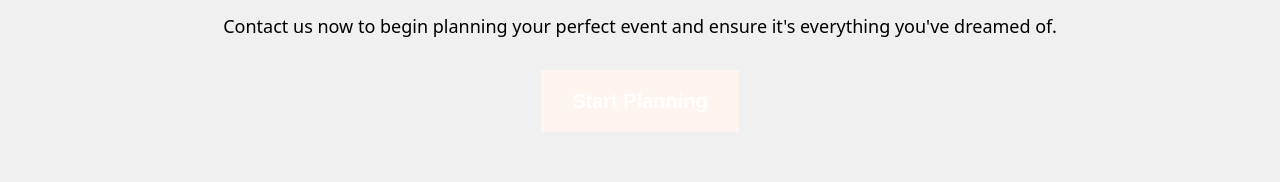
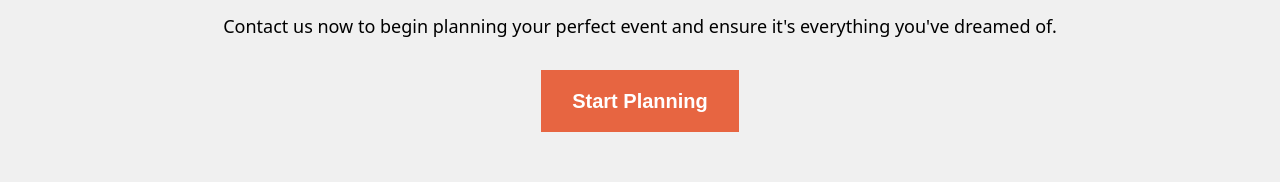
Before and after one commit to andapilingjurka/OrganizingEventsFrontEnd, a React (Create React App) app in the folder organizingevents/: page / in a window 1280 px wide. In both pictures the pointer is over the link "Start Planning". Shown: the part 3081-3263 px from the top of the page. Built offline with nearby package versions, Linux system fonts and the light colour scheme; a web font is replaced by a local one.

Commit message:
Ndryshime

```diff
--- a/organizingevents/src/User/Home/Home.css
+++ b/organizingevents/src/User/Home/Home.css
@@ -266,5 +266,5 @@
   }
 
   .cta-section .btn:hover {
-    background-color: #fff5f0;
+    background-color: #e76541;
   }
--- a/organizingevents/src/User/Home/Home.js
+++ b/organizingevents/src/User/Home/Home.js
@@ -6,7 +6,6 @@ import './Home.css';
 
 import weddings from '../images/wedding.jpg';
 import birthday from '../images/birthday.jpg';
-import topimage from '../images/top-image.jpg';
 import engagement from '../images/engagement.jpg';
 import imgpng from '../images/image-png.png';
 import event1 from '../images/event1.jpeg';
```
